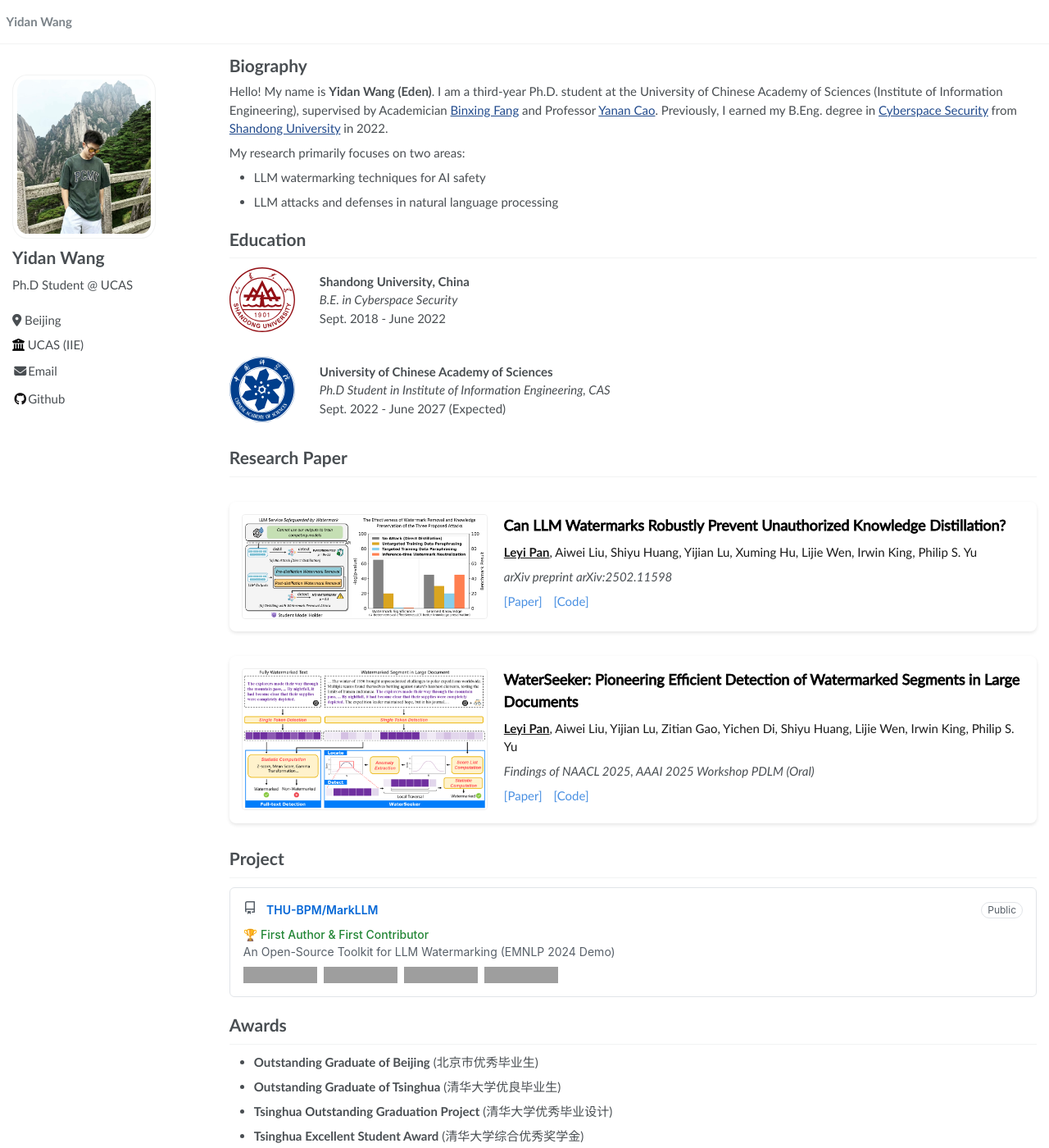
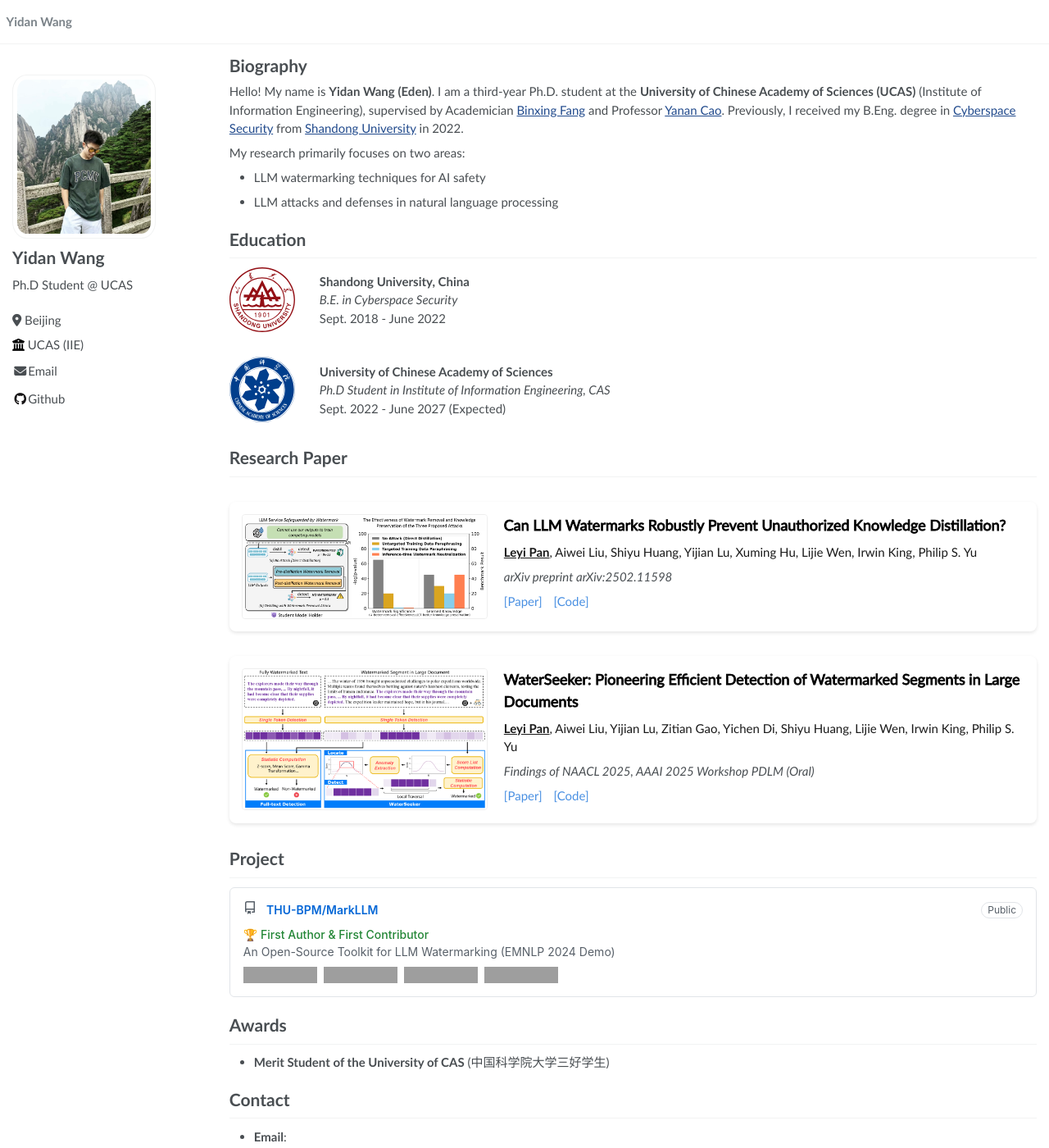
Before and after one commit to redwyd/redwyd.github.io, a Jekyll site: the page built from _pages/about.md, in a window 1280 px wide and 1400 px high. Shown: the whole window at 82% size. Built offline with Jekyll 4.4.1, drawn with Linux system fonts in a browser that asks for light colours; some of the changed text lies outside the part shown; grey boxes are pictures that could not be loaded.

Commit message:
Update about.md

```diff
--- a/_pages/about.md
+++ b/_pages/about.md
@@ -7,7 +7,7 @@ redirect_from:
   - /about.html
 ---
 
-Hello! My name is **Yidan Wang (Eden)**. I am a third-year Ph.D. student at the University of Chinese Academy of Sciences (Institute of Information Engineering), supervised by Academician [Binxing Fang](https://en.wikipedia.org/wiki/Fang_Binxing) and Professor [Yanan Cao](https://people.ucas.ac.cn/~caoyanan). Previously, I earned my B.Eng. degree in [Cyberspace Security](https://cst.qd.sdu.edu.cn/) from [Shandong University](https://www.sdu.edu.cn/) in 2022.
+Hello! My name is **Yidan Wang (Eden)**. I am a third-year Ph.D. student at the **University of Chinese Academy of Sciences (UCAS)** (Institute of Information Engineering), supervised by Academician [Binxing Fang](https://en.wikipedia.org/wiki/Fang_Binxing) and Professor [Yanan Cao](https://people.ucas.ac.cn/~caoyanan). Previously, I received my B.Eng. degree in [Cyberspace Security](https://cst.qd.sdu.edu.cn/) from [Shandong University](https://www.sdu.edu.cn/) in 2022.
 
 My research primarily focuses on two areas:
 - LLM watermarking techniques for AI safety
@@ -113,16 +113,13 @@ My research primarily focuses on two areas:
 </div>
 
 # Awards
-- **Outstanding Graduate of Beijing** (北京市优秀毕业生)
-- **Outstanding Graduate of Tsinghua** (清华大学优良毕业生)
-- **Tsinghua Outstanding Graduation Project** (清华大学优秀毕业设计)
-- **Tsinghua Excellent Student Award** (清华大学综合优秀奖学金)
-- **Outstanding Student Cadre of Tsinghua University** (清华大学优秀学生干部)
+- **Merit Student of the University of CAS** (中国科学院大学三好学生)
 
 # Contact
 
 - **Email**:
   -  wangyidan@iie.ac.cn
+  -  wangyidan22@mails.ucas.ac.cn
 
 <p align="center" style="padding-top: 100px;">
 </p>
```
